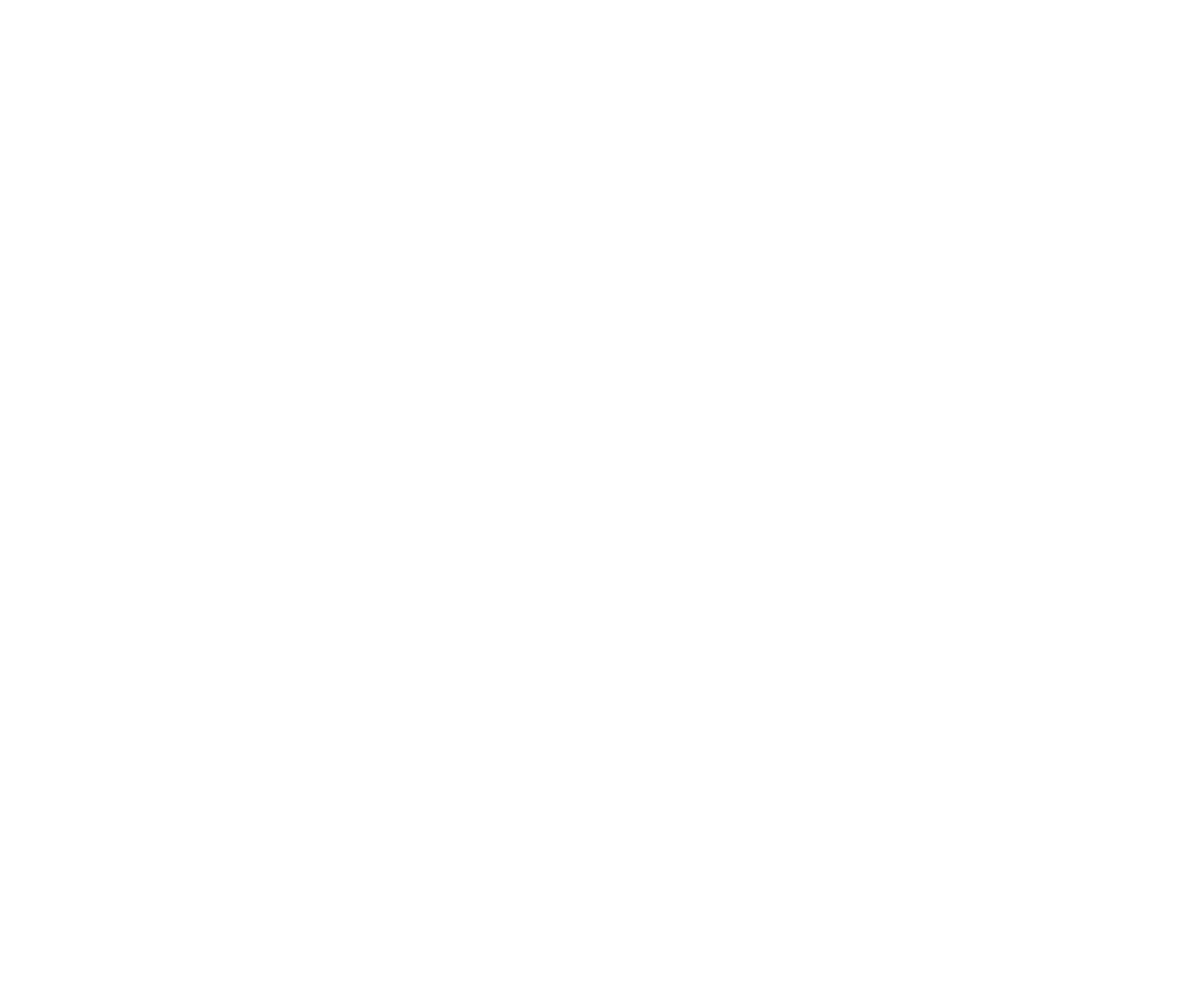
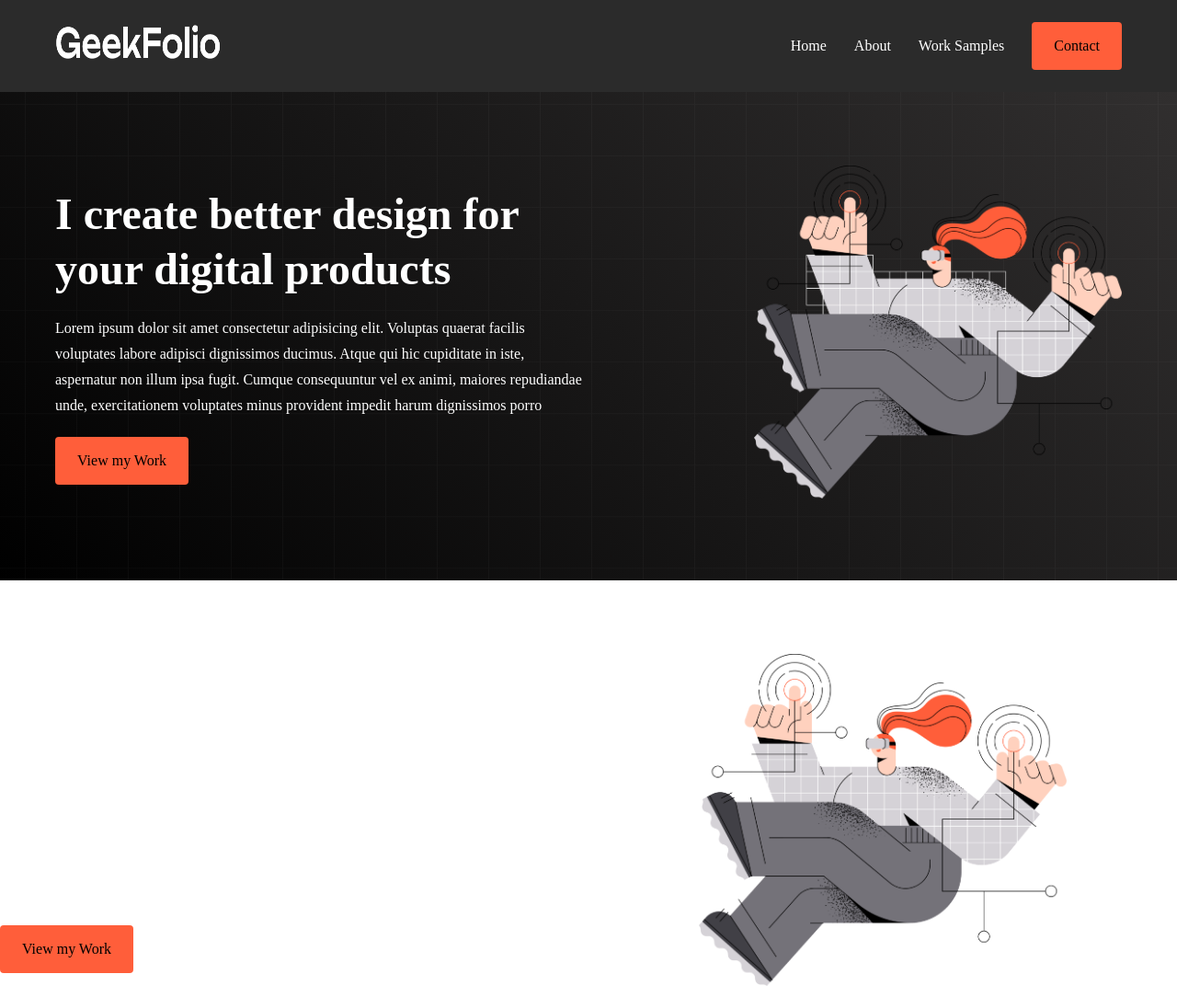
Before and after one commit to ShuvoBaroi-DesignManiaBD/portfolio-website, a plain HTML site: page index.html in a window 1280 px wide. Shown: the whole page at 92% size. Before the commit the page ends 800 px from the top, so only its background shows below. Drawn offline with Linux system fonts and the light colour scheme.

Commit message:
Two sections created & CSS applied

```diff
--- a/index.html
+++ b/index.html
@@ -3,9 +3,54 @@
 <head>
   <meta charset="UTF-8">
   <meta name="viewport" content="width=device-width, initial-scale=1.0">
-  <title>Document</title>
+  <link rel="stylesheet" href="style.css">
+  <title>Portfolio Website</title>
 </head>
 <body>
-
+  <!-- Header-area-->
+  <header id="header">
+    <nav class="nav-container">
+      <!-- logo -->
+      <div class="logo-wrap">
+        <img src="/logo/logo-light.png" alt="logo" class="logo">
+      </div>
+      <!-- menu  -->
+      <div class="menu-wrap">
+        <div class="menu">
+          <a href="#header" class="menu-item">Home</a>
+          <a href="#header" class="menu-item">About</a>
+          <a href="#header" class="menu-item">Work Samples</a></li>
+        </div>
+        <button> Contact</button>
+      </div>
+    </nav>
+  </header>
+  <main>
+    <section class="hero-section">
+      <div class="hero-wrap">
+        <div class="left-col">
+          <h2>I create better design for your digital products</h2>
+          <p>Lorem ipsum dolor sit amet consectetur adipisicing elit. Voluptas quaerat facilis voluptates labore adipisci dignissimos ducimus. Atque qui hic cupiditate in iste, aspernatur non illum ipsa fugit. Cumque consequuntur vel ex animi, maiores repudiandae unde, exercitationem voluptates minus provident impedit harum dignissimos porro </p>
+          <button>View my Work</button>
+        </div>
+        <div class="right-col">
+          <img src="/images/banner.png" alt="Banner Image" class="hero-img">
+        </div>
+      </div>
+    </section>
+    <section class="about-section">
+      <div class="hero-wrap">
+        <div class="left-col">
+          <h2>I create better design for your digital products</h2>
+          <p>Lorem ipsum dolor sit amet consectetur adipisicing elit. Voluptas quaerat facilis voluptates labore adipisci dignissimos ducimus. Atque qui hic cupiditate in iste, aspernatur non illum ipsa fugit. Cumque consequuntur vel ex animi, maiores repudiandae unde, exercitationem voluptates minus provident impedit harum dignissimos porro </p>
+          <button>View my Work</button>
+        </div>
+        <div class="right-col">
+          <img src="/images/banner.png" alt="Banner Image" class="hero-img">
+        </div>
+      </div>
+    </section>
+  </main>
+  <footer></footer>
 </body>
 </html>
--- a/style.css
+++ b/style.css
@@ -0,0 +1,108 @@
+/* Global Style  */
+*{
+    margin: 0;
+    padding: 0;
+    font-family: Montserrat medium;
+    line-height: 175%;
+}
+
+h2{
+    font-size: 48px;
+    font-weight: 700;
+    line-height:125%;
+}
+body{
+    display: flex;
+    justify-content: center;
+    flex-direction: column;
+    flex-wrap: wrap;
+}
+
+button{
+    background-color: #ff5e3a;
+    border: none;
+    padding: 12px 24px;
+    font-size: 16px;
+    border-radius: 4px;
+    cursor: pointer;
+}
+
+/* Header style  */
+header{
+    background-color: rgb(43, 43, 43);
+    width: 100%;
+    display: flex;
+    justify-content: center;
+    align-items: center;
+    height: 100px;
+}
+
+/* logo style */
+.logo{
+    width: 180px;
+}
+
+.logo-wrap{
+    display: flex;
+    justify-items: left;
+}
+
+/* menu styles */
+.menu{
+    color: white;
+    list-style: none;
+    display: flex;
+    gap: 30px;
+}
+.menu a{
+    color: white;
+    text-decoration: none;
+    cursor: pointer;
+}
+
+.menu-wrap{
+    display: flex;
+    justify-content: center;
+    align-items: center;
+    gap: 30px;
+}
+
+/* nav area styles */
+.nav-container{
+    display: flex;
+    justify-content: space-between;
+    width: 1160px;
+}
+
+/* Hero Section Styles */
+.hero-section{
+    background-image: url(./images/background.png),linear-gradient(45deg,#000000, #312f2f);
+    display: flex;
+    justify-content: center;
+    align-items: center;
+}
+.hero-wrap{
+    display: flex;
+    justify-content: space-between;
+    align-items: center;
+    padding: 80px 0;
+    width:1160px;
+}
+
+.hero-wrap > .left-col{
+    width: 50%;
+    display: flex;
+    flex-wrap: wrap;
+    flex-direction: row;
+    align-items: center;
+    justify-content: left;
+    gap: 20px;
+    color: white;
+}
+
+.hero-wrap > .left-col p{
+
+}
+.hero-wrap > .right-col > img{
+    width: 400px;
+}
```
